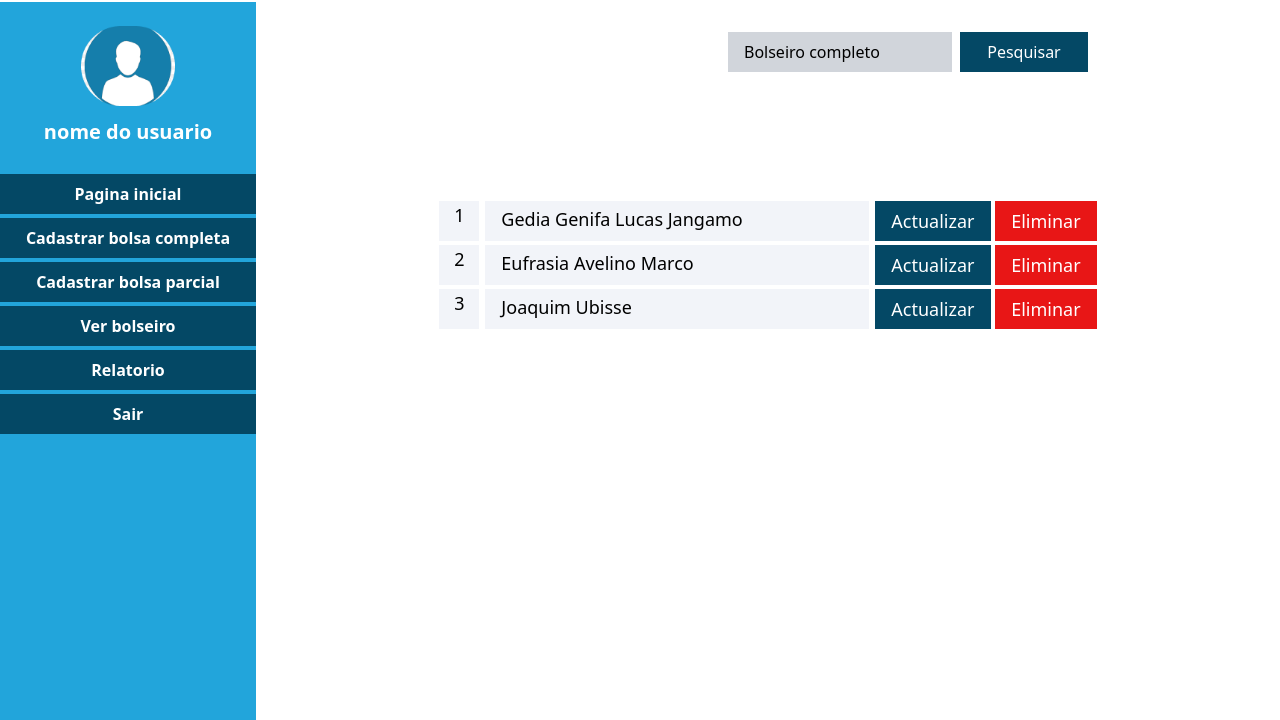
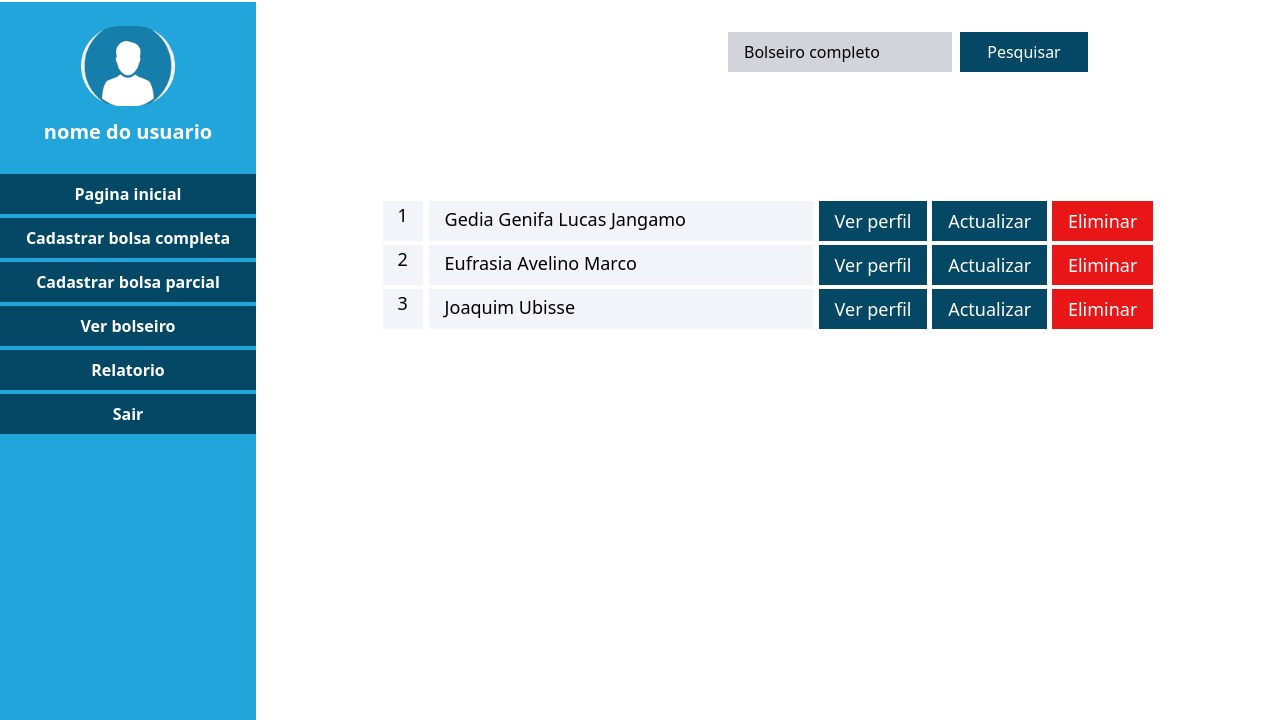
Before and after one commit to Jay-Ubisse/bolseiros-ujc, a PHP site: page /views/ver-bolseiros/ in a window 1280 px wide. Shown: the part 80-800 px from the top of the page. Run offline with PHP 8.4, Linux system fonts and the light colour scheme; style sheets or scripts are compiled from the project's sources.

Commit message:
reorganizando a estrutura do site

```diff
--- a/views/components/aside.php
+++ b/views/components/aside.php
@@ -6,12 +6,11 @@
     </div>
 
     <div class="text-white flex flex-col text-center font-bold">
-        <a href="#" class="bg-[#044865] mt-1 p-2 hover:bg-[#078DB7]">Pagina inicial</a>
-        <a href="#" class="bg-[#044865] mt-1 p-2 hover:bg-[#078DB7] ">Cadastrar bolsa completa</a>
-        <a href="#" class="bg-[#044865] mt-1 p-2 hover:bg-[#078DB7]">Cadastrar bolsa parcial</a>
-        <a href="#" class="bg-[#044865] mt-1 p-2 hover:bg-[#078DB7]">Ver bolseiro</a>
-        <a href="#" class="bg-[#044865] mt-1 p-2 hover:bg-[#078DB7]">Relatorio</a>
-        <a href="#" class="bg-[#044865] mt-1 p-2 hover:bg-[#078DB7]">Sair</a>
-
+        <a href="../pagina-inicial/" class="bg-[#044865] mt-1 p-2 hover:bg-[#078DB7]">Pagina inicial</a>
+        <a href="../cadastrar-bolsa-completa/" class="bg-[#044865] mt-1 p-2 hover:bg-[#078DB7] ">Cadastrar bolsa completa</a>
+        <a href="../cadastrar-bolsa-parcial/" class="bg-[#044865] mt-1 p-2 hover:bg-[#078DB7]">Cadastrar bolsa parcial</a>
+        <a href="../ver-bolseiros/" class="bg-[#044865] mt-1 p-2 hover:bg-[#078DB7]">Ver bolseiro</a>
+        <a href="../relatorio/" class="bg-[#044865] mt-1 p-2 hover:bg-[#078DB7]">Relatorio</a>
+        <a href="../../" class="bg-[#044865] mt-1 p-2 hover:bg-[#078DB7]">Sair</a>
     </div>
 </div>
--- a/views/ver-dados/index.php
+++ b/views/perfil/index.php
@@ -27,9 +27,7 @@
         </div>
 
         <div class="flex justify-evenly mt-5 ml-2">
-            <a href="#" class="bg-[#044865] text-center text-white font-medium py-2 px-4 w-[200px] rounded-lg">Regulamento</a>
-            <a href="#" class="bg-[#044865] text-center text-white font-medium py-2 px-4 w-[200px] rounded-lg">Inserir aproveitamento</a>
-            <a href="#" class="bg-[#044865] text-center text-white font-medium py-2 px-4 w-[200px] rounded-lg">Relatorio semestral</a>
+            <a href="#" class="bg-[#044865] text-center text-white font-medium py-2 px-4 w-[200px] rounded-lg">Imprimir</a>
         </div>
 
     </main>
--- a/views/ver-bolseiros/index.php
+++ b/views/ver-bolseiros/index.php
@@ -1,5 +1,6 @@
 <!DOCTYPE html>
 <html lang="en">
+
 <head>
     <meta charset="UTF-8">
     <meta http-equiv="X-UA-Compatible" content="IE=edge">
@@ -7,6 +8,7 @@
     <title>Ver bolseiro</title>
     <link rel="stylesheet" href="./../../assets/styles/output.css">
 </head>
+
 <body>
     <header>
         <?php
@@ -30,14 +32,17 @@
 
                 <tbody class="flex flex-col">
                     <tr class=" border-b-2 border-white">
-                        <td><div class="w-10 h-10 bg-[#F2F4F9] text-center text-lg mr-1">1</div>
+                        <td>
+                            <div class="w-10 h-10 bg-[#F2F4F9] text-center text-lg mr-1">1</div>
 
                         </td>
-                        <td> <div class="bg-[#F2F4F9] text-lg w-96 h-10 px-4 py-1"> Gedia Genifa Lucas Jangamo</div>
+                        <td>
+                            <div class="bg-[#F2F4F9] text-lg w-96 h-10 px-4 py-1"> Gedia Genifa Lucas Jangamo</div>
 
                         </td>
-                        <td><div class="ml-1 text-lg ">
-
+                        <td>
+                            <div class="ml-1 text-lg ">
+                                <a href="#" class="bg-[#044865] text-white mr-0 py-2 px-4 font-medium">Ver perfil</a>
                                 <a href="#" class="bg-[#044865] text-white mr-0 py-2 px-4 font-medium">Actualizar</a>
                                 <a href="#" class="bg-[#E81616] text-white py-2 px-4 font-medium">Eliminar</a>
                             </div>
@@ -46,14 +51,17 @@
                     </tr>
 
                     <tr class="border-b-2 border-white">
-                        <td><div class="w-10 h-10 bg-[#F2F4F9] text-center text-lg mr-1">2</div>
+                        <td>
+                            <div class="w-10 h-10 bg-[#F2F4F9] text-center text-lg mr-1">2</div>
 
                         </td>
-                        <td> <div class="bg-[#F2F4F9] text-lg w-96 h-10 px-4 py-1"> Eufrasia Avelino Marco</div>
+                        <td>
+                            <div class="bg-[#F2F4F9] text-lg w-96 h-10 px-4 py-1"> Eufrasia Avelino Marco</div>
 
                         </td>
-                        <td><div class="ml-1 text-lg">
-
+                        <td>
+                            <div class="ml-1 text-lg">
+                                <a href="#" class="bg-[#044865] text-white mr-0 py-2 px-4 font-medium">Ver perfil</a>
                                 <a href="#" class="bg-[#044865] text-white mr-0 py-2 px-4 font-medium">Actualizar</a>
                                 <a href="#" class="bg-[#E81616] text-white py-2 px-4 font-medium">Eliminar</a>
                             </div>
@@ -62,16 +70,19 @@
                     </tr>
 
                     <tr class="">
-                        <td><div class="w-10 h-10 bg-[#F2F4F9] text-center text-lg mr-1">3</div>
+                        <td>
+                            <div class="w-10 h-10 bg-[#F2F4F9] text-center text-lg mr-1">3</div>
 
                         </td>
-                        <td> <div class="bg-[#F2F4F9] text-lg w-96 h-10 px-4 py-1"> Joaquim Ubisse</div>
+                        <td>
+                            <div class="bg-[#F2F4F9] text-lg w-96 h-10 px-4 py-1"> Joaquim Ubisse</div>
 
                         </td>
-                        <td><div class="ml-1 text-lg">
-
-                               <a href="#" class="bg-[#044865] text-white mr-0 py-2 px-4 font-medium">Actualizar</a>
-                               <a href="#" class="bg-[#E81616] text-white py-2 px-4 font-medium">Eliminar</a>
+                        <td>
+                            <div class="ml-1 text-lg">
+                                <a href="../perfil/" class="bg-[#044865] text-white mr-0 py-2 px-4 font-medium">Ver perfil</a>
+                                <a href="../perfil/" class="bg-[#044865] text-white mr-0 py-2 px-4 font-medium">Actualizar</a>
+                                <a href="../perfil/" class="bg-[#E81616] text-white py-2 px-4 font-medium">Eliminar</a>
                             </div>
                         </td>
 
@@ -81,4 +92,5 @@
         </div>
     </main>
 </body>
+
 </html>
```
Also changed, not shown: views/cadastrar-bolsa-completa/index.php (added, +14 -0 lines), views/cadastrar-bolsa-parcial/index.php (added, +14 -0 lines), views/pagina-inicial/index.php (added, +27 -0 lines), views/relatorio/index.php (added, +14 -0 lines). Lines whose indentation alone changed are shown as unchanged.
